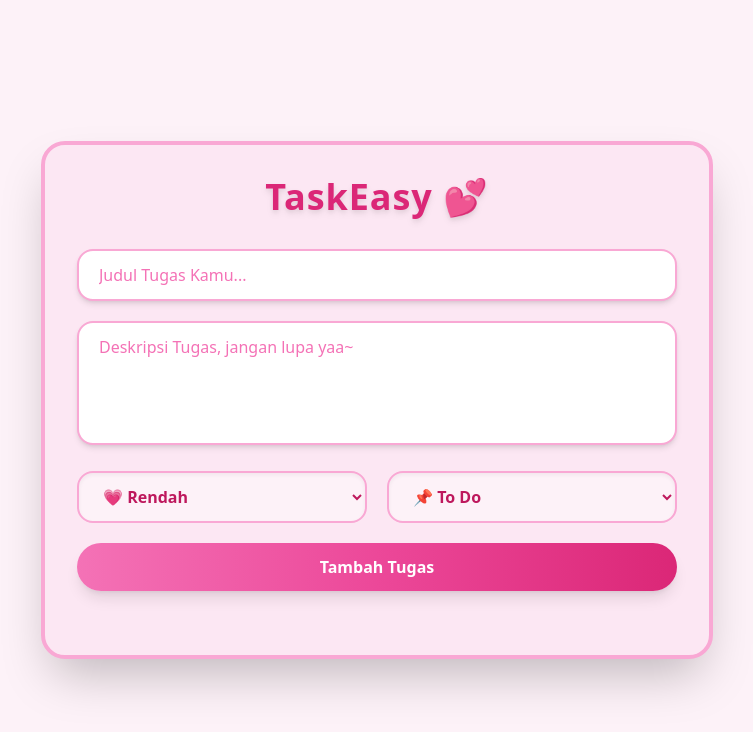
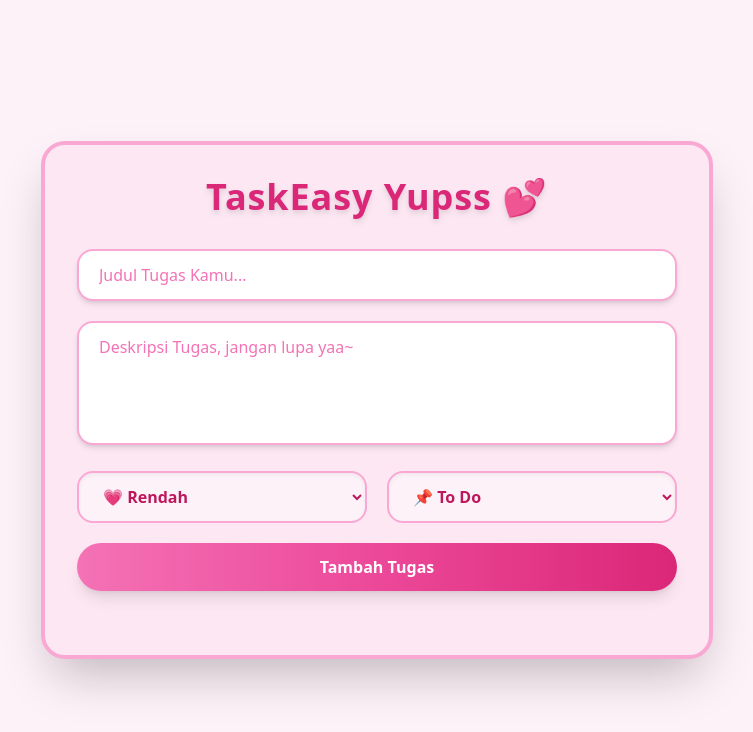
Before and after one commit to keepCoding01/TaskManagement, a website: page index.html in a window 1280 px wide. Shown: the whole page, without its empty margins (263-1016 px from the left). Drawn offline with nearby package versions, Linux system fonts and the light colour scheme.

Commit message:
add title

```diff
--- a/index.html
+++ b/index.html
@@ -8,7 +8,7 @@
   </head>
   <body class="bg-pink-50 min-h-screen flex items-center justify-center p-6 font-poppins">
     <div class="bg-pink-100 w-full max-w-2xl rounded-3xl shadow-2xl p-8 space-y-8 border-4 border-pink-300">
-      <h1 class="text-4xl font-extrabold text-center text-pink-600 tracking-wide drop-shadow-md">TaskEasy 💕</h1>
+      <h1 class="text-4xl font-extrabold text-center text-pink-600 tracking-wide drop-shadow-md">TaskEasy Yupss 💕</h1>
 
       <form id="taskForm" class="space-y-5">
         <input
```
